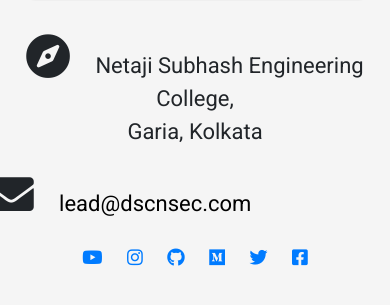
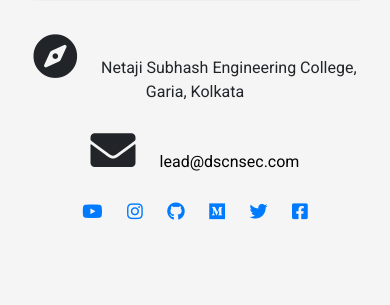
Before and after one commit to DecoderRony/woc1, a plain HTML site: page index.html in a window 390 px wide. Shown: the part 4811-5116 px from the top of the page. Drawn offline with nearby package versions, Linux system fonts and the light colour scheme.

Commit message:
Version 1.0.1

```diff
--- a/index1.css
+++ b/index1.css
@@ -230,4 +230,23 @@
         font-size: 40px;
         text-transform: none;
     }
+
+    .address{
+    font-size: 16px;
 }
+
+.mail{
+    font-size: 16px;
+    margin-left: 0px;
+}
+
+.ico{
+    font-size: 45px;
+}
+
+.add-txt{
+    padding-left: 20px;
+    margin-top: -30px;
+
+}
+}
```
